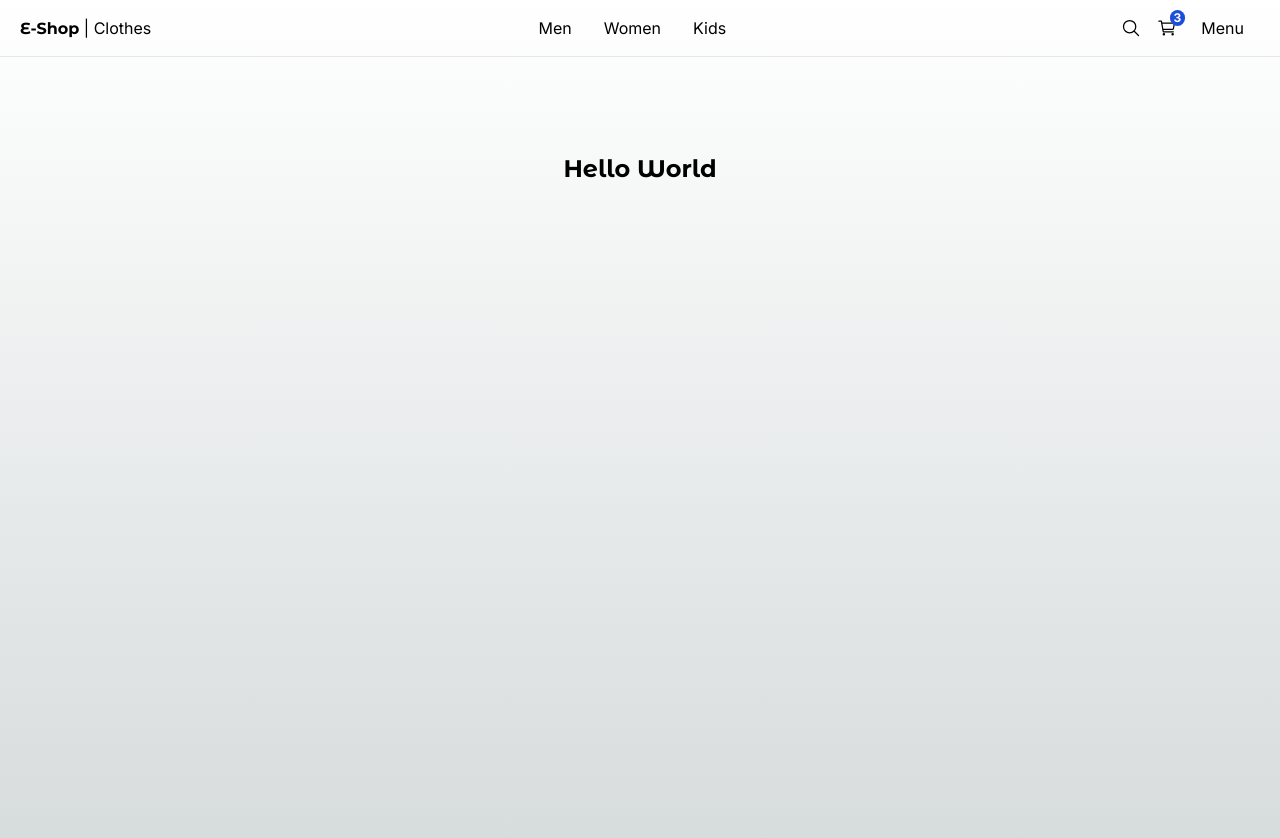
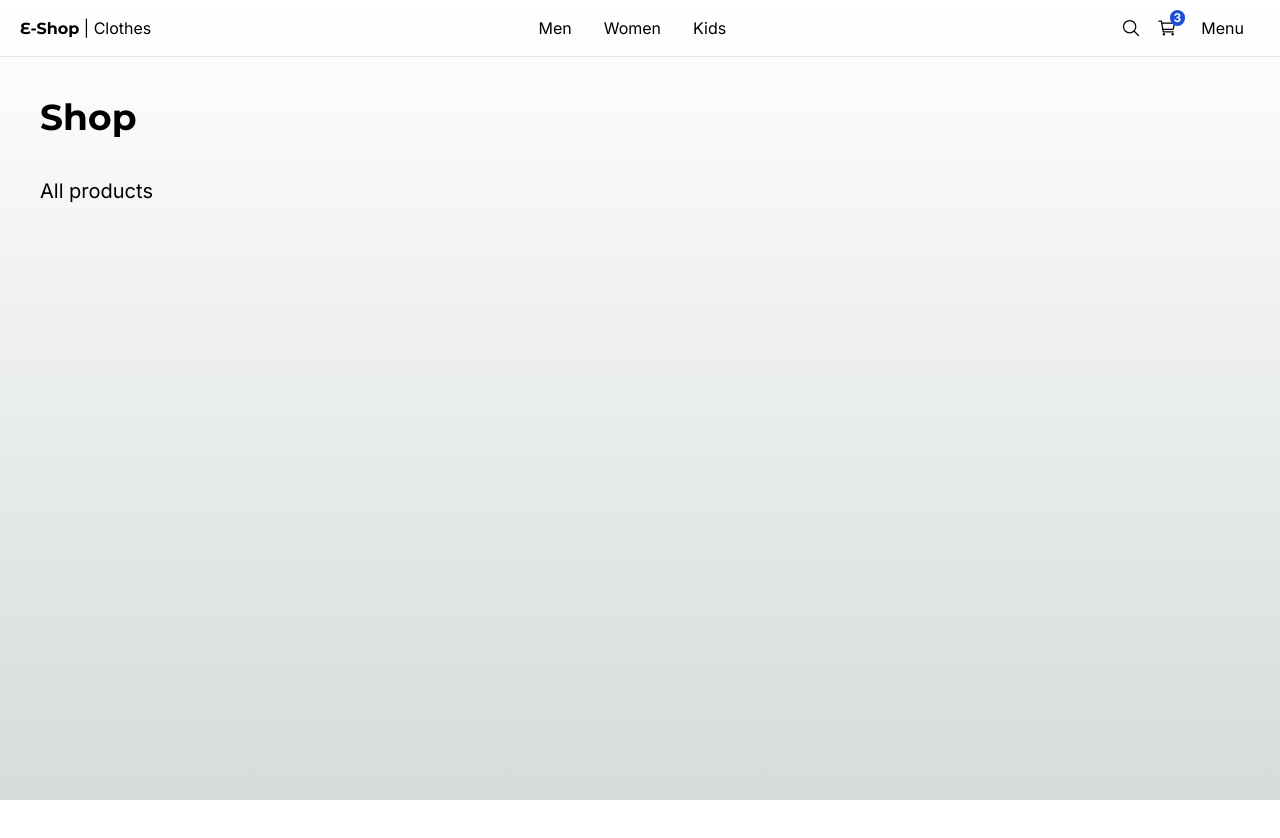
Before and after one commit to fernandoituarte/e-commerce-nextjs, a Next.js app: page / in a window 1280 px wide. Shown: the top 838 px of the page. After the commit the page ends 800 px from the top, so only its background shows below. Built offline with nearby package versions, Linux system fonts and the light colour scheme.

Commit message:
Implemented 'Title' component for consistent page titles.

```diff
--- a/src/app/(shop)/layout.tsx
+++ b/src/app/(shop)/layout.tsx
@@ -9,7 +9,10 @@
   return (
     <main className="min-h-screen">
       <TopMenu/>
-      {children}
+      <div className="px-0 sm:px-10">
+        {children}
+      </div>
+
     </main>
   )
 }
--- a/src/app/(shop)/page.tsx
+++ b/src/app/(shop)/page.tsx
@@ -1,10 +1,15 @@
+import { Title } from '@/components'
 import { titleFont } from '@/config/fonts'
 import Image from 'next/image'
 
 export default function Shop() {
   return (
-    <main className="flex min-h-screen flex-col items-center justify-between p-24">
-      <div className={`text-2xl font-bold ${titleFont.className}`}>Hello World</div>
-    </main>
+    <>
+      <Title
+        title='Shop'
+        subtitle='All products'
+        className='mb-2'
+      />
+    </>
   )
 }
--- a/src/components/index.ts
+++ b/src/components/index.ts
@@ -1,2 +1,3 @@
 export * from './ui/not-found/PageNotFound';
+export * from './ui/title/Title';
 export * from './ui/top-menu/TopMenu';
--- /dev/null
+++ b/src/components/ui/title/Title.tsx
@@ -0,0 +1,22 @@
+import { titleFont } from "@/config/fonts";
+import { RiH3 } from "react-icons/ri";
+
+interface Props {
+  title: string;
+  subtitle?: string;
+  className?: string;
+}
+
+export const Title = ({ title, subtitle, className }: Props) => {
+  return(
+    <div className={`mt-3 ${className}`}>
+      <h1 className={`${titleFont.className} antialiased text-4xl font-semibold my-10`}>{title}</h1>
+
+      {subtitle && (
+        <h3 className="text-xl mb-5">
+          {subtitle}
+        </h3>)
+      }
+    </div>
+  )
+};
```
